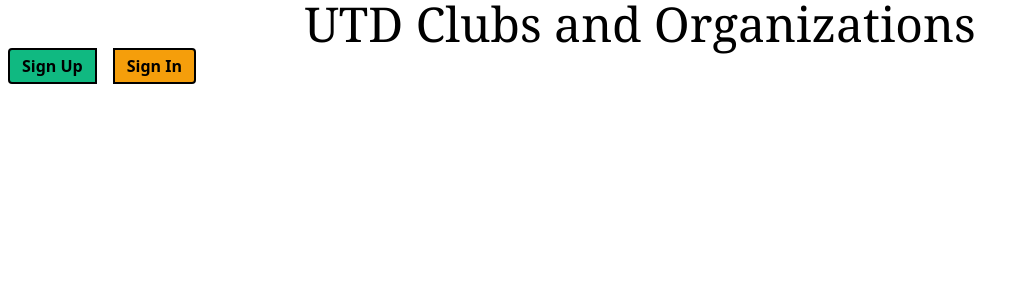
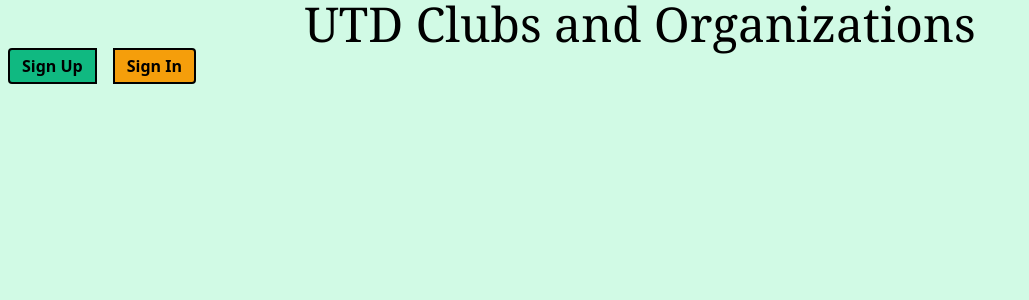
Before and after one commit to salmanjaher/ClubBuddy-HackUTD21, a React (Create React App) app: page / in a window 1280 px wide. Shown: the top 300 px of the page, without its empty margins (0-1029 px from the left). Built offline with nearby package versions, Linux system fonts and the light colour scheme; no server answers.

Commit message:
bg color

```diff
--- a/src/App.js
+++ b/src/App.js
@@ -4,8 +4,10 @@ import Header from './Header';
 function App() {
   return (
     <>
+    <div class="h-screen bg-green-100">
       <Header />
       <Body />
+    </div>
     </>
   );
 }
```
